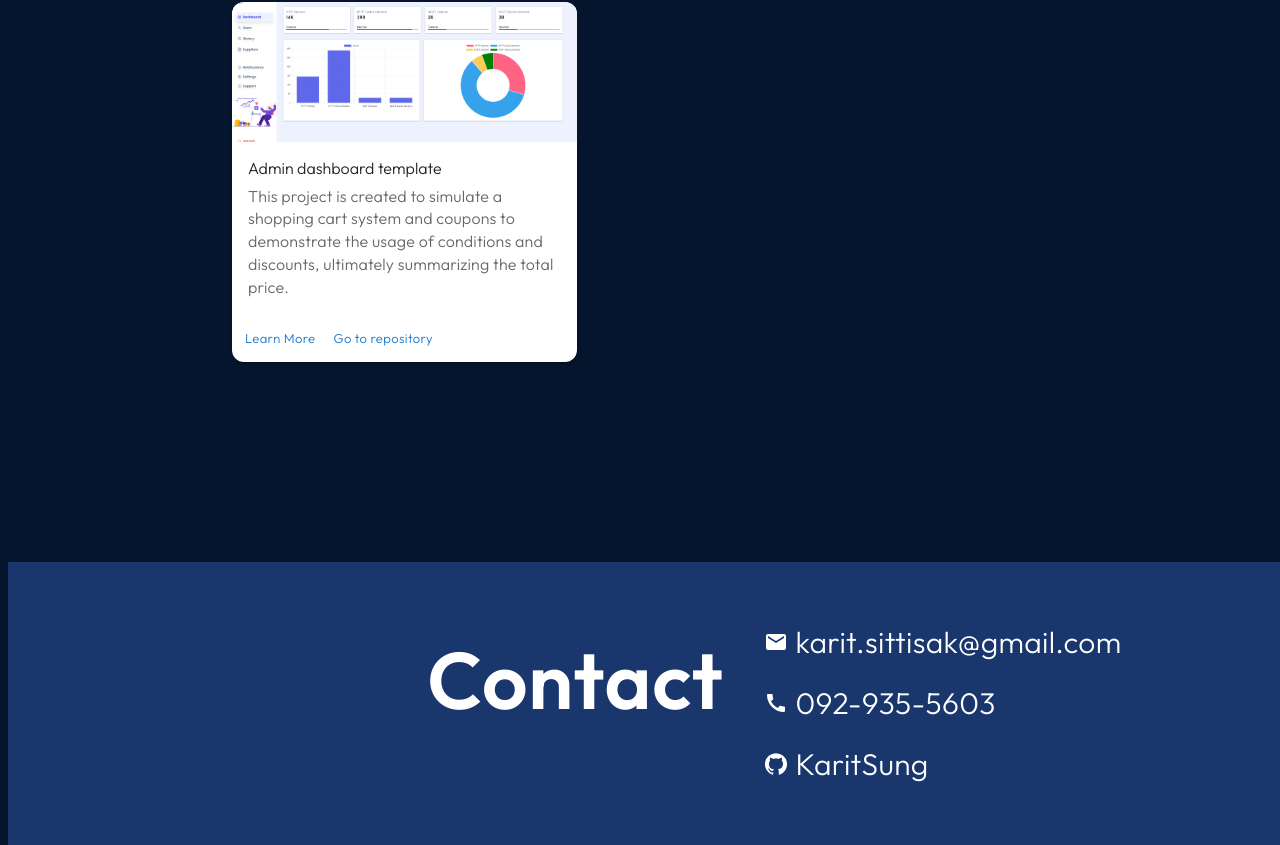
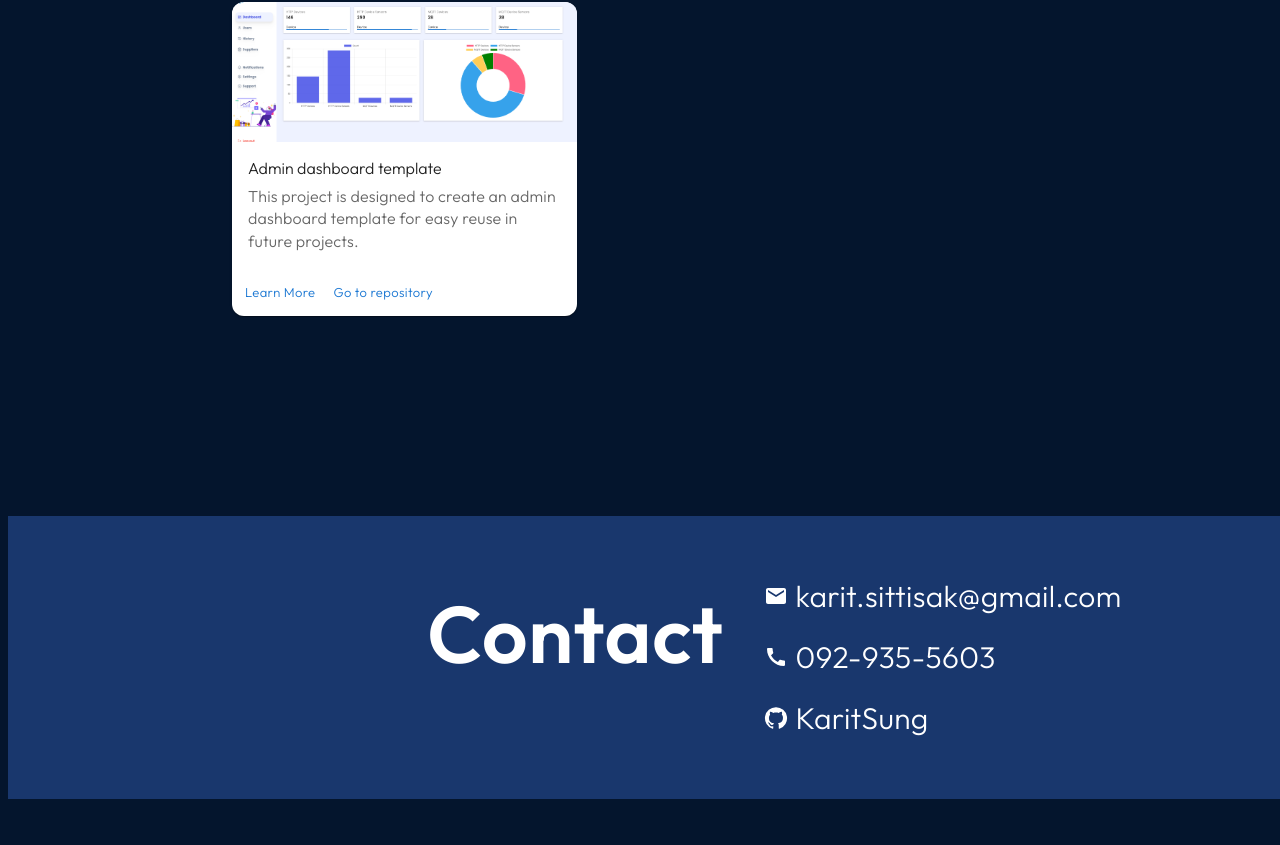
Before and after one commit to KaritSung/Portfolio, a Next.js app: page / in a window 1280 px wide. Shown: the part 7433-8278 px from the top of the page. After the commit the page ends 8232 px from the top, so only its background shows below. Built offline with nearby package versions, Linux system fonts and the light colour scheme.

Commit message:
Update page.tsx

```diff
--- a/src/app/page.tsx
+++ b/src/app/page.tsx
@@ -732,7 +732,7 @@ export default function Home() {
                     Admin dashboard template
                   </Typography>
                   <Typography variant="body2" color="text.secondary">
-                    This project is created to simulate a shopping cart system and coupons to demonstrate the usage of conditions and discounts, ultimately summarizing the total price.
+                    This project is designed to create an admin dashboard template for easy reuse in future projects.
                   </Typography>
                 </CardContent>
                 <CardActions sx={{ justifySelf: 'end' }}>
```
